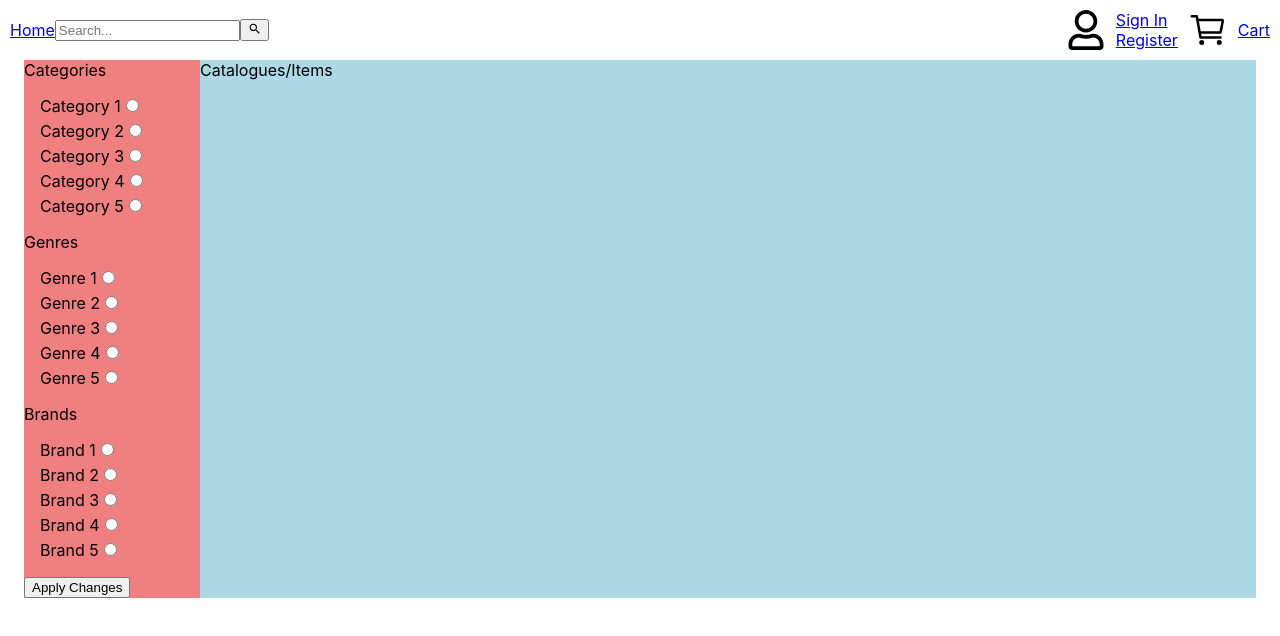
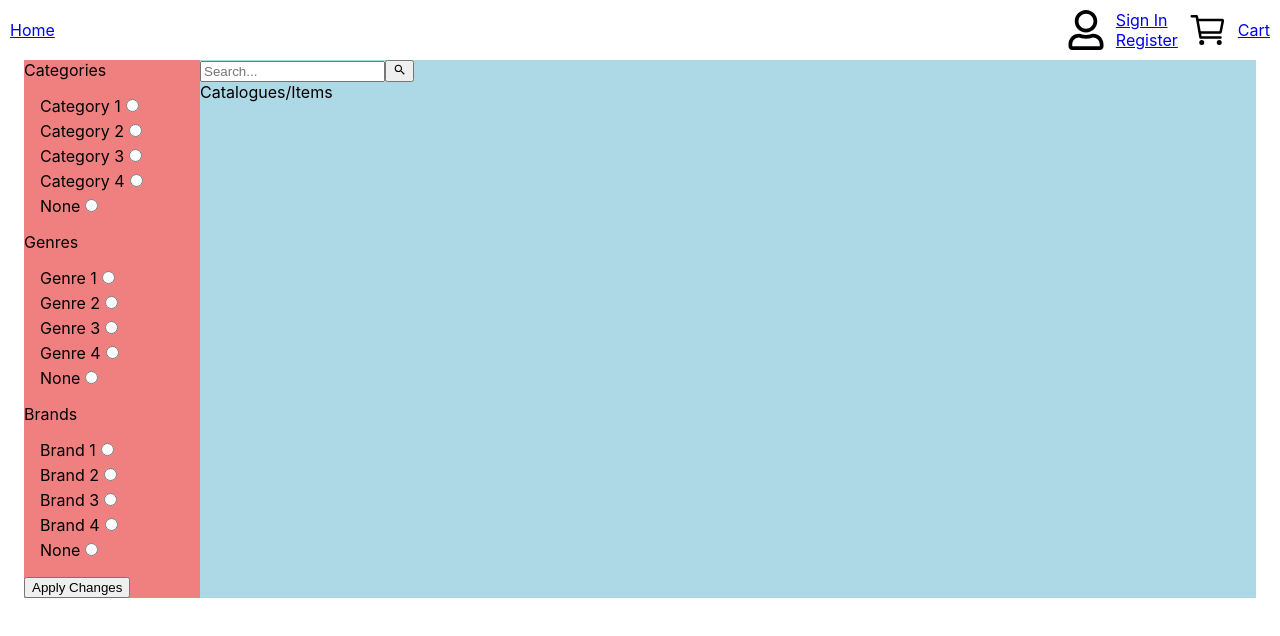
Before and after one commit to AadilBaig/null4413, a React (Create React App) app in the folder client/: page / in a window 1280 px wide. Shown: the top 636 px of the page. Built offline with nearby package versions, Linux system fonts and the light colour scheme.

Commit message:
update home

```diff
--- a/client/src/components/navBar.jsx
+++ b/client/src/components/navBar.jsx
@@ -3,7 +3,6 @@ import { useNavigate } from 'react-router-dom'
 import './components.css';
 import { IoCartOutline } from "react-icons/io5";
 import { FaRegUser } from "react-icons/fa";
-import SearchBar from './searchBar';
 import { useCookie } from '../global/CookieContext';
 
 const NavBar = () => {
@@ -22,7 +21,6 @@ const NavBar = () => {
     <div>
         <nav className="navbar">
           <a href="/">Home</a>
-          <SearchBar/>
           <div className="navbar-right">
           <FaRegUser size={"40"}/>
             <div>
--- a/client/src/pages/homePage.jsx
+++ b/client/src/pages/homePage.jsx
@@ -1,23 +1,22 @@
 import React, {useState, useEffect} from 'react'
 import NavBar from "../components/navBar"
-import { useCookie } from '../global/CookieContext';
+import { useCookie } from '../global/CookieContext'
 import './pages.css'
+import SearchBar from "../components/searchBar"
 
 const HomePage = () => {
   // Get cookie methods from our context api class "CookieContext"
   const { cookieData, saveCookieData, clearCookieData } = useCookie();
-  const [categories, setCategories] = useState([{name: "Category 1", isCheck: false}, {name: "Category 2", isCheck: false},{name: "Category 3", isCheck: false},{name: "Category 4", isCheck: false},{name: "Category 5", isCheck: false}]);
-  const [genres, setGenres] = useState([{name: "Genre 1", isCheck: false}, {name: "Genre 2", isCheck: false}, {name: "Genre 3", isCheck: false}, {name: "Genre 4", isCheck: false}, {name: "Genre 5", isCheck: false}]);
-  const [brands, setBrands] = useState([{name: "Brand 1", isCheck: false}, {name: "Brand 2", isCheck: false}, {name: "Brand 3", isCheck: false}, {name: "Brand 4", isCheck: false}, {name: "Brand 5", isCheck: false}]);
+  const [categories, setCategories] = useState([{name: "Category 1", isCheck: false}, {name: "Category 2", isCheck: false},{name: "Category 3", isCheck: false},{name: "Category 4", isCheck: false},{name: "NoneCategory", isCheck: false}]);
+  const [genres, setGenres] = useState([{name: "Genre 1", isCheck: false}, {name: "Genre 2", isCheck: false}, {name: "Genre 3", isCheck: false}, {name: "Genre 4", isCheck: false}, {name: "NoneGenre", isCheck: false}]);
+  const [brands, setBrands] = useState([{name: "Brand 1", isCheck: false}, {name: "Brand 2", isCheck: false}, {name: "Brand 3", isCheck: false}, {name: "Brand 4", isCheck: false}, {name: "NoneBrand", isCheck: false}]);
 
-  // set user access token to local storage on change -> used for session management
-  // useEffect(() => {
-  //   if (accessToken) {
-  //     localStorage.setItem('accessToken', accessToken);
-  //   }
-  // }, [accessToken]);
+  // keeps track of user's chosen options
+  const [chosenOptions, setChosenOptions] = useState({category: "", genre: "", brand: ""});
 
-  // retrieves user access token if it exists -> used for session management
+  useEffect(() => {
+    console.log(JSON.stringify(cookieData));
+  }, []);
 
   // Handle checkbox changes for categories, genres, and brands
   const handleRadioBoxChange = (e, type) => {
@@ -35,6 +34,14 @@ const HomePage = () => {
           }
         );
       });
+
+      // update chosen options
+      setChosenOptions((prevOptions) => {
+        if (name === "NoneCategory")
+          return {...prevOptions, category: ""}
+
+        return {...prevOptions, category: name}
+      });
     }
     else if (type === "genre"){
       // update genres list by checking the right genre that has been selected
@@ -46,7 +53,15 @@ const HomePage = () => {
           return {...genre, isCheck: false}; // return unmodified genre
         }
       );
-    });
+      });
+
+      // update chosen options
+      setChosenOptions((prevOptions) => {
+        if (name === "NoneGenre")
+          return {...prevOptions, genre: ""}
+
+        return {...prevOptions, genre: name}
+      });
     }
     else if (type === "brand"){
       // update brands list by checking the right brand that has been selected
@@ -58,14 +73,22 @@ const HomePage = () => {
           return {...brand, isCheck: false}; // return unmodified brand
         }
       );
-    });
+      });
+
+      // update chosen options
+      setChosenOptions((prevOptions) => {
+        if (name === "NoneBrand")
+          return {...prevOptions, brand: ""}
+
+        return {...prevOptions, brand: name}
+      });
     }
   }
 
+  const handleSubmit = () => {
+    // console.log(chosenOptions);
 
-  useEffect(() => {
-      console.log(JSON.stringify(cookieData));
-  }, []);
+  }
 
   return (
     <div>
@@ -78,7 +101,7 @@ const HomePage = () => {
                   {categories.map((category) => {
                     return (
                     <label key={category.name}>
-                      {category.name}
+                      {category.name !== "NoneCategory" ? category.name : "None"}
                       <input type="radio" name={category.name} checked={category.isCheck} onChange={(e) => handleRadioBoxChange(e, "category")} />
                     </label>
                     );
@@ -91,7 +114,7 @@ const HomePage = () => {
                   {genres.map((genre) => {
                       return (
                       <label key={genre.name}>
-                        {genre.name}
+                        {genre.name !== "NoneGenre" ? genre.name: "None"}
                         <input type="radio" name={genre.name} checked={genre.isCheck} onChange={(e) => handleRadioBoxChange(e, "genre")} />
                       </label>
                       );
@@ -104,16 +127,17 @@ const HomePage = () => {
                   {brands.map((brand) => {
                         return (
                         <label key={brand.name}>
-                          {brand.name}
+                          {brand.name !== "NoneBrand" ? brand.name : "None"}
                           <input type="radio" name={brand.name} checked={brand.isCheck} onChange={(e) => handleRadioBoxChange(e, "brand")} />
                         </label>
                         );
                       })}
                 </div>
               </div>
-              <button>Apply Changes</button>
+              <button onClick={handleSubmit}>Apply Changes</button>
           </div>
           <div className="right">
+              <SearchBar />
               Catalogues/Items
           </div>
       </div>
```
